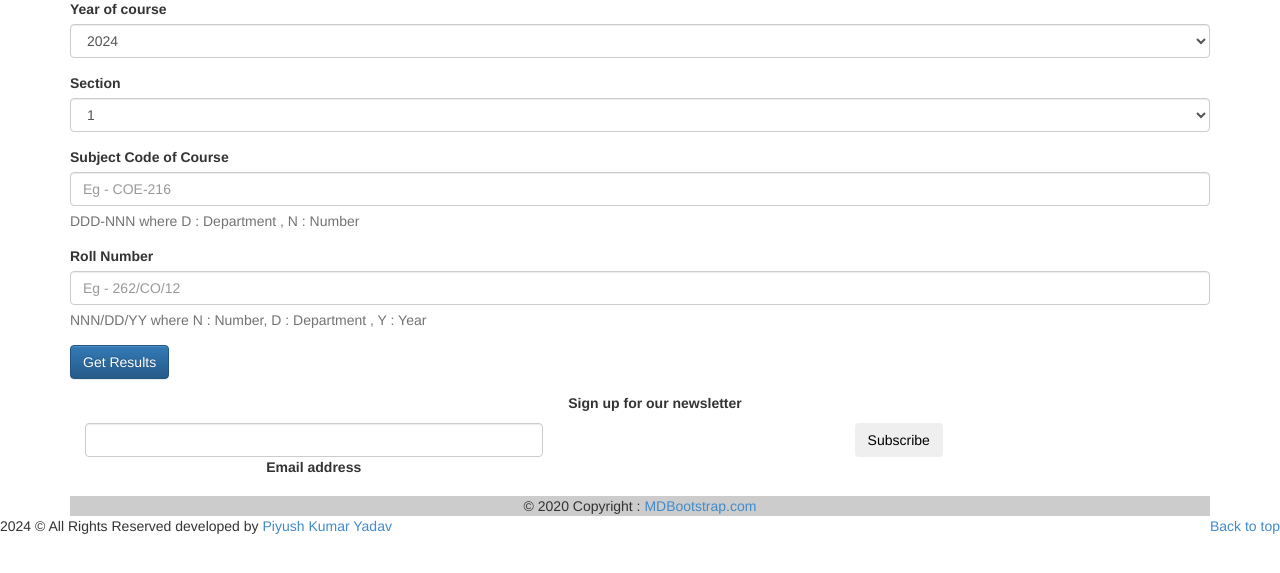
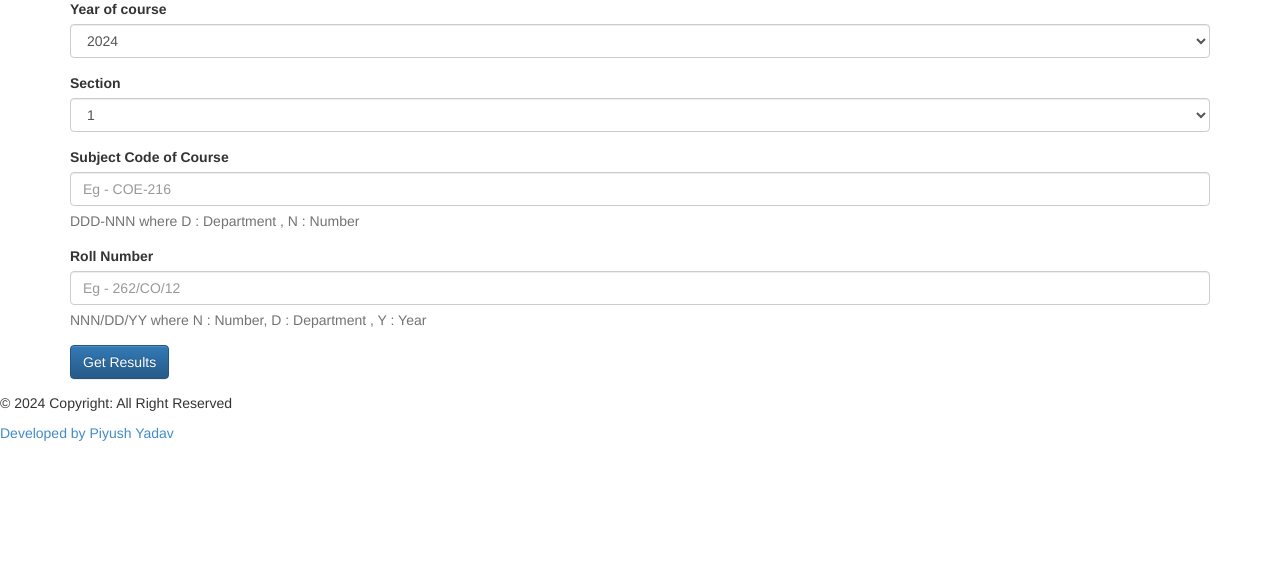
Before and after one commit to Piyush73-dba/attendance-system, a PHP site: page /student.php in a window 1280 px wide. Shown: the part 181-754 px from the top of the page. Run offline with PHP 8.4, Linux system fonts and the light colour scheme; some libraries are stand-ins or nearby versions.

Commit message:
footer 4

```diff
--- a/student.php
+++ b/student.php
@@ -66,66 +66,10 @@
   </form>
   </div>
   </div><!-- /.container -->
-   <!-<!-- Remove the container if you want to extend the Footer to full width. -->
-<div class                                                    = "container my-5">
-
-  <footer class                                               = "bg-dark text-center text-white">
-  <!-- Grid container -->
-  <div class                                                  = "container p-4 pb-0">
-    <!-- Section                                              : Form -->
-    <section class                                            = "">
-      <form action                                            = "">
-        <!--Grid row-->
-        <div class                                            = "row d-flex justify-content-center">
-          <!--Grid column-->
-          <div class                                          = "col-auto">
-            <p class                                          = "pt-2">
-              <strong>Sign up for our newsletter</strong>
-            </p>
-          </div>
-          <!--Grid column-->
-
-          <!--Grid column-->
-          <div class                                          = "col-md-5 col-12">
-            <!-- Email input -->
-            <div class                                        = "form-outline form-white mb-4">
-              <input type                                     = "email" id="form5Example2" class="form-control" />
-              <label class                                    = "form-label" for="form5Example2">Email address</label>
-            </div>
-          </div>
-          <!--Grid column-->
-
-          <!--Grid column-->
-          <div class                                          = "col-auto">
-            <!-- Submit button -->
-            <button type                                      = "submit" class="btn btn-outline-light mb-4">
-              Subscribe
-            </button>
-          </div>
-          <!--Grid column-->
-        </div>
-        <!--Grid row-->
-      </form>
-    </section>
-    <!-- Section                                              : Form -->
-  </div>
-  <!-- Grid container -->
-
-  <!-- Copyright -->
-  <div class                                                  = "text-center p-3" style="background-color: rgba(0, 0, 0, 0.2);">
-    © 2020 Copyright                                          :
-    <a class                                                  = "text-white" href="https://mdbootstrap.com/">MDBootstrap.com</a>
-  </div>
-  <!-- Copyright -->
-</footer>
-
-</div>
-<!-- End of .container -->
-      <footer style                                           = "background:; height:;">
-        <p class                                              = "pull-right"><a href="#">Back to top</a></p>
-        <p>2024 © All Rights Reserved developed by  <a href   = "https://github.com/Piyush73-dba">Piyush Kumar Yadav </a></p>
-      </footer>
-
-
+   <div>
+    <footer>
+     <p>© 2024 Copyright: All Right Reserved</p><a class="text-white" href="https://github.com/Piyush73-dba">Developed by Piyush Yadav</a>
+    </footer>
+   </div>
  </body>
 </html>
```
